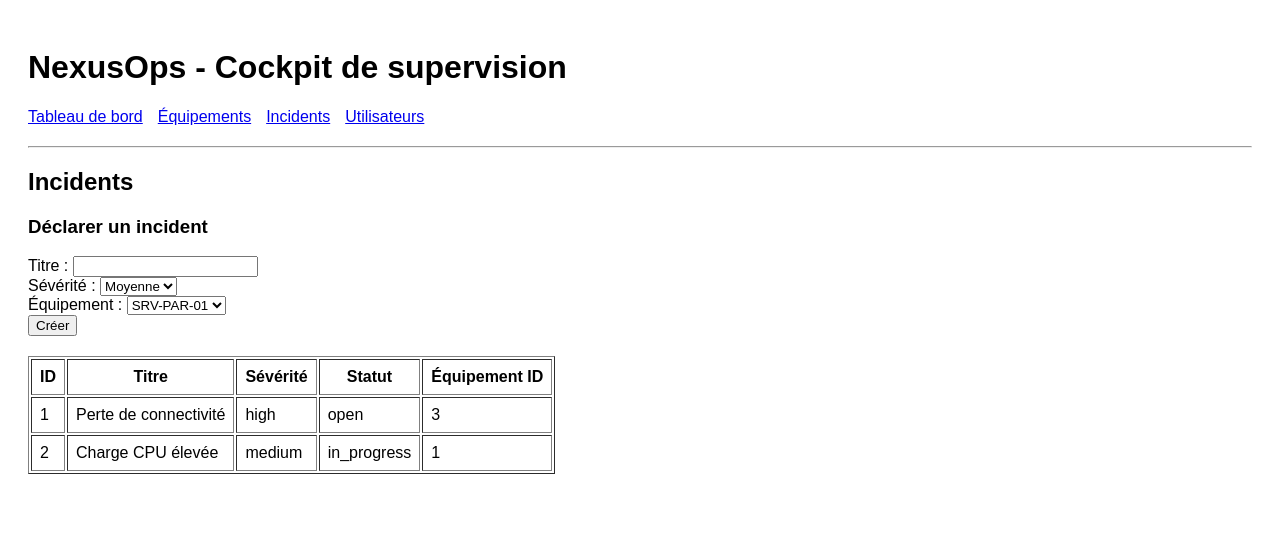
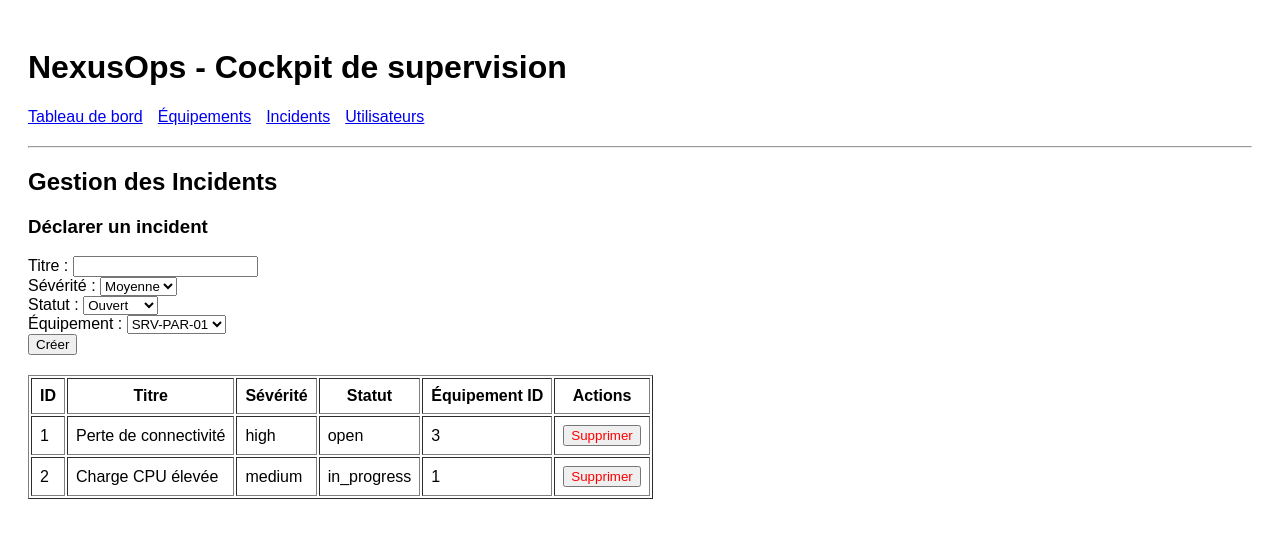
Before and after one commit to RomainVoynier/fil_Rouge_B2, a React (Vite) app: page /incidents in a window 1280 px wide. Shown: the top 538 px of the page. Built offline with nearby package versions, Linux system fonts and the light colour scheme; data requests are answered from the project's data file.

Commit message:
Components

```diff
--- /dev/null
+++ b/src/components/IncidentForm.tsx
@@ -0,0 +1,63 @@
+import React, { useState } from 'react';
+import { Equipment } from '../types';
+
+interface IncidentFormProps {
+  equipments: Equipment[];
+  onSubmit: (incident: { title: string; severity: 'low' | 'medium' | 'high'; status: 'open' | 'in_progress' | 'resolved'; equipmentId: number }) => void;
+}
+
+export const IncidentForm: React.FC<IncidentFormProps> = ({ equipments, onSubmit }) => {
+  const [title, setTitle] = useState('');
+  const [severity, setSeverity] = useState<'low' | 'medium' | 'high'>('medium');
+  const [status, setStatus] = useState<'open' | 'in_progress' | 'resolved'>('open');
+  const [equipmentId, setEquipmentId] = useState<number | ''>(equipments.length > 0 ? equipments[0].id : '');
+
+  const handleSubmit = (e: React.FormEvent) => {
+    e.preventDefault();
+    if (!title || equipmentId === '') return;
+
+    onSubmit({
+      title,
+      severity,
+      status,
+      equipmentId: Number(equipmentId),
+    });
+
+    setTitle('');
+  };
+
+  return (
+    <form onSubmit={handleSubmit} style={{ marginBottom: '20px' }}>
+      <h3>Déclarer un incident</h3>
+      <div>
+        <label>Titre : </label>
+        <input value={title} onChange={(e) => setTitle(e.target.value)} required />
+      </div>
+      <div>
+        <label>Sévérité : </label>
+        <select value={severity} onChange={(e) => setSeverity(e.target.value as any)}>
+          <option value="low">Faible</option>
+          <option value="medium">Moyenne</option>
+          <option value="high">Élevée</option>
+        </select>
+      </div>
+      <div>
+        <label>Statut : </label>
+        <select value={status} onChange={(e) => setStatus(e.target.value as any)}>
+          <option value="open">Ouvert</option>
+          <option value="in_progress">En cours</option>
+          <option value="resolved">Résolu</option>
+        </select>
+      </div>
+      <div>
+        <label>Équipement : </label>
+        <select value={equipmentId} onChange={(e) => setEquipmentId(Number(e.target.value))} required>
+          {equipments.map((eq) => (
+            <option key={eq.id} value={eq.id}>{eq.name}</option>
+          ))}
+        </select>
+      </div>
+      <button type="submit">Créer</button>
+    </form>
+  );
+};
--- /dev/null
+++ b/src/components/IncidentTable.tsx
@@ -0,0 +1,40 @@
+import React from 'react';
+import { Incident } from '../types';
+
+interface IncidentTableProps {
+  incidents: Incident[];
+  onDelete: (id: number) => void;
+}
+
+export const IncidentTable: React.FC<IncidentTableProps> = ({ incidents, onDelete }) => {
+  return (
+    <table border={1} cellPadding={8}>
+      <thead>
+        <tr>
+          <th>ID</th>
+          <th>Titre</th>
+          <th>Sévérité</th>
+          <th>Statut</th>
+          <th>Équipement ID</th>
+          <th>Actions</th>
+        </tr>
+      </thead>
+      <tbody>
+        {incidents.map((inc) => (
+          <tr key={inc.id}>
+            <td>{inc.id}</td>
+            <td>{inc.title}</td>
+            <td>{inc.severity}</td>
+            <td>{inc.status}</td>
+            <td>{inc.equipmentId}</td>
+            <td>
+              <button onClick={() => onDelete(inc.id)} style={{ color: 'red' }}>
+                Supprimer
+              </button>
+            </td>
+          </tr>
+        ))}
+      </tbody>
+    </table>
+  );
+};
--- a/src/pages/Incidents.tsx
+++ b/src/pages/Incidents.tsx
@@ -1,7 +1,9 @@
 import React, { useEffect, useState } from 'react';
 import { Incident, Equipment } from '../types';
-import { getIncidents, createIncident } from '../services/incidentService';
+import { getIncidents, createIncident, deleteIncident } from '../services/incidentService';
 import { getEquipments } from '../services/equipmentService';
+import { IncidentForm } from '../components/IncidentForm';
+import { IncidentTable } from '../components/IncidentTable';
 
 export const Incidents: React.FC = () => {
   const [incidents, setIncidents] = useState<Incident[]>([]);
@@ -9,39 +11,31 @@ export const Incidents: React.FC = () => {
   const [loading, setLoading] = useState<boolean>(true);
   const [error, setError] = useState<string | null>(null);
 
-  const [title, setTitle] = useState('');
-  const [severity, setSeverity] = useState<'low' | 'medium' | 'high'>('medium');
-  const [equipmentId, setEquipmentId] = useState<number | ''>('');
-
   useEffect(() => {
     Promise.all([getIncidents(), getEquipments()])
       .then(([incidentsData, equipmentsData]) => {
         setIncidents(incidentsData);
         setEquipments(equipmentsData);
-        if (equipmentsData.length > 0) setEquipmentId(equipmentsData[0].id);
       })
       .catch(() => setError('Erreur de chargement des données'))
       .finally(() => setLoading(false));
   }, []);
 
-  const handleSubmit = async (e: React.FormEvent) => {
-    e.preventDefault();
-    if (!title || equipmentId === '') return;
-
+  const handleCreate = async (newIncidentData: any) => {
     try {
-      // On envoie l'incident à l'API pour qu'il soit sauvegardé dans SQLite
-      const newIncident = await createIncident({
-        title,
-        severity,
-        status: 'open',
-        equipmentId: Number(equipmentId),
-      });
-
-      // On met à jour l'affichage avec l'incident renvoyé par l'API (qui a son vrai ID de base de données)
+      const newIncident = await createIncident(newIncidentData);
       setIncidents([...incidents, newIncident]);
-      setTitle('');
     } catch (err) {
       setError('Erreur lors de la création de l\'incident');
+    }
+  };
+
+  const handleDelete = async (id: number) => {
+    try {
+      await deleteIncident(id);
+      setIncidents(incidents.filter((inc) => inc.id !== id));
+    } catch (err) {
+      setError('Erreur lors de la suppression de l\'incident');
     }
   };
 
@@ -49,57 +43,11 @@ export const Incidents: React.FC = () => {
 
   return (
     <div>
-      <h2>Incidents</h2>
-
+      <h2>Gestion des Incidents</h2>
       {error && <p style={{ color: 'red' }}>{error}</p>}
 
-      <form onSubmit={handleSubmit} style={{ marginBottom: '20px' }}>
-        <h3>Déclarer un incident</h3>
-        <div>
-          <label>Titre : </label>
-          <input value={title} onChange={(e) => setTitle(e.target.value)} required />
-        </div>
-        <div>
-          <label>Sévérité : </label>
-          <select value={severity} onChange={(e) => setSeverity(e.target.value as any)}>
-            <option value="low">Faible</option>
-            <option value="medium">Moyenne</option>
-            <option value="high">Élevée</option>
-          </select>
-        </div>
-        <div>
-          <label>Équipement : </label>
-          <select value={equipmentId} onChange={(e) => setEquipmentId(Number(e.target.value))} required>
-            {equipments.map((eq) => (
-              <option key={eq.id} value={eq.id}>{eq.name}</option>
-            ))}
-          </select>
-        </div>
-        <button type="submit">Créer</button>
-      </form>
-
-      <table border={1} cellPadding={8}>
-        <thead>
-          <tr>
-            <th>ID</th>
-            <th>Titre</th>
-            <th>Sévérité</th>
-            <th>Statut</th>
-            <th>Équipement ID</th>
-          </tr>
-        </thead>
-        <tbody>
-          {incidents.map((inc) => (
-            <tr key={inc.id}>
-              <td>{inc.id}</td>
-              <td>{inc.title}</td>
-              <td>{inc.severity}</td>
-              <td>{inc.status}</td>
-              <td>{inc.equipmentId}</td>
-            </tr>
-          ))}
-        </tbody>
-      </table>
+      <IncidentForm equipments={equipments} onSubmit={handleCreate} />
+      <IncidentTable incidents={incidents} onDelete={handleDelete} />
     </div>
   );
 };
--- a/src/services/api.ts
+++ b/src/services/api.ts
@@ -1 +1,8 @@
 export const API_URL = 'http://localhost:3001';
+
+export const API_ENDPOINTS = {
+  equipments: `${API_URL}/equipments`,
+  incidents: `${API_URL}/incidents`,
+  users: `${API_URL}/users`,
+  metrics: `${API_URL}/metrics`,
+};
--- a/src/services/incidentService.ts
+++ b/src/services/incidentService.ts
@@ -24,3 +24,11 @@ export const createIncident = async (incident: Omit<Incident, 'id'>): Promise<In
 
   return response.json();
 };
+export const deleteIncident = async (id: number): Promise<void> => {
+  const response = await fetch(`${API_URL}/incidents/${id}`, {
+    method: 'DELETE',
+  });
+  if (!response.ok) {
+    throw new Error('Erreur lors de la suppression de l\'incident');
+  }
+};
```
Also changed, not shown: 2 other files (tests, documents, lock files or other folders).
